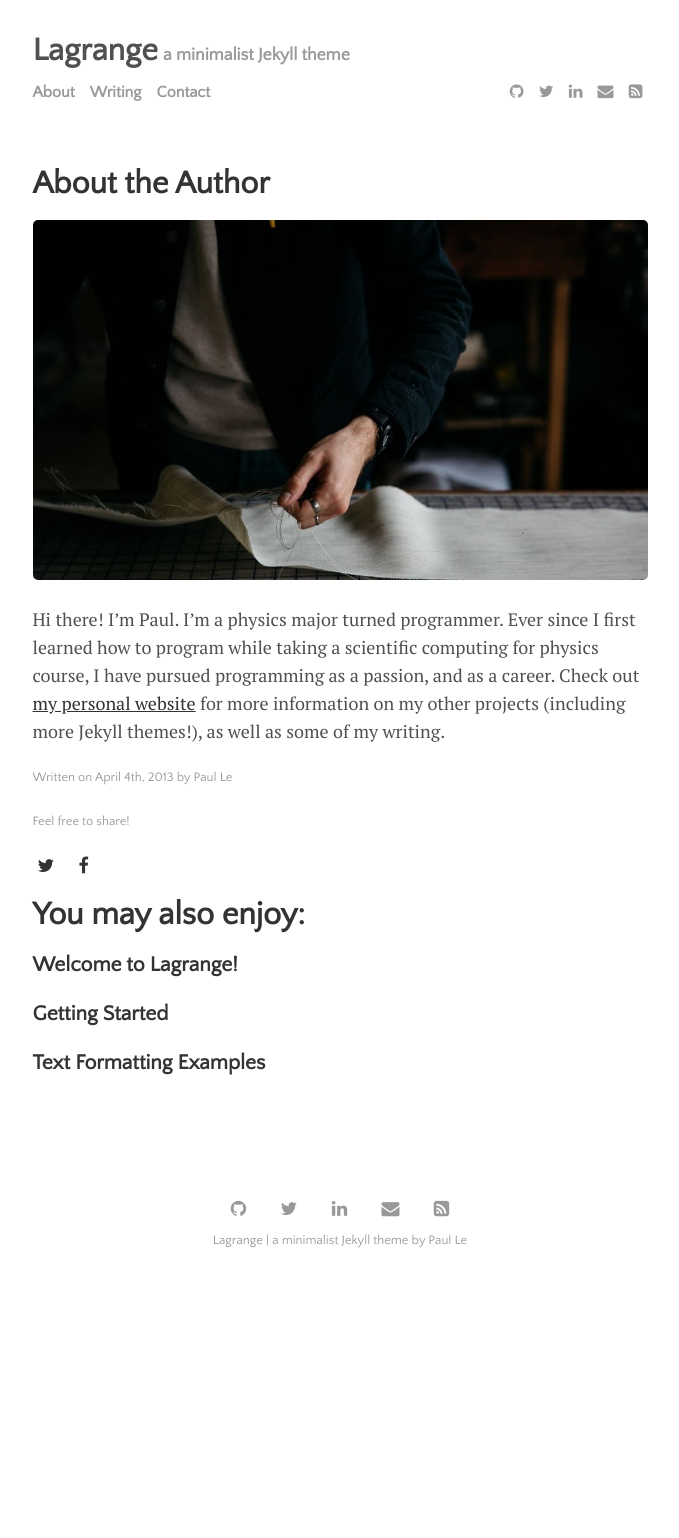
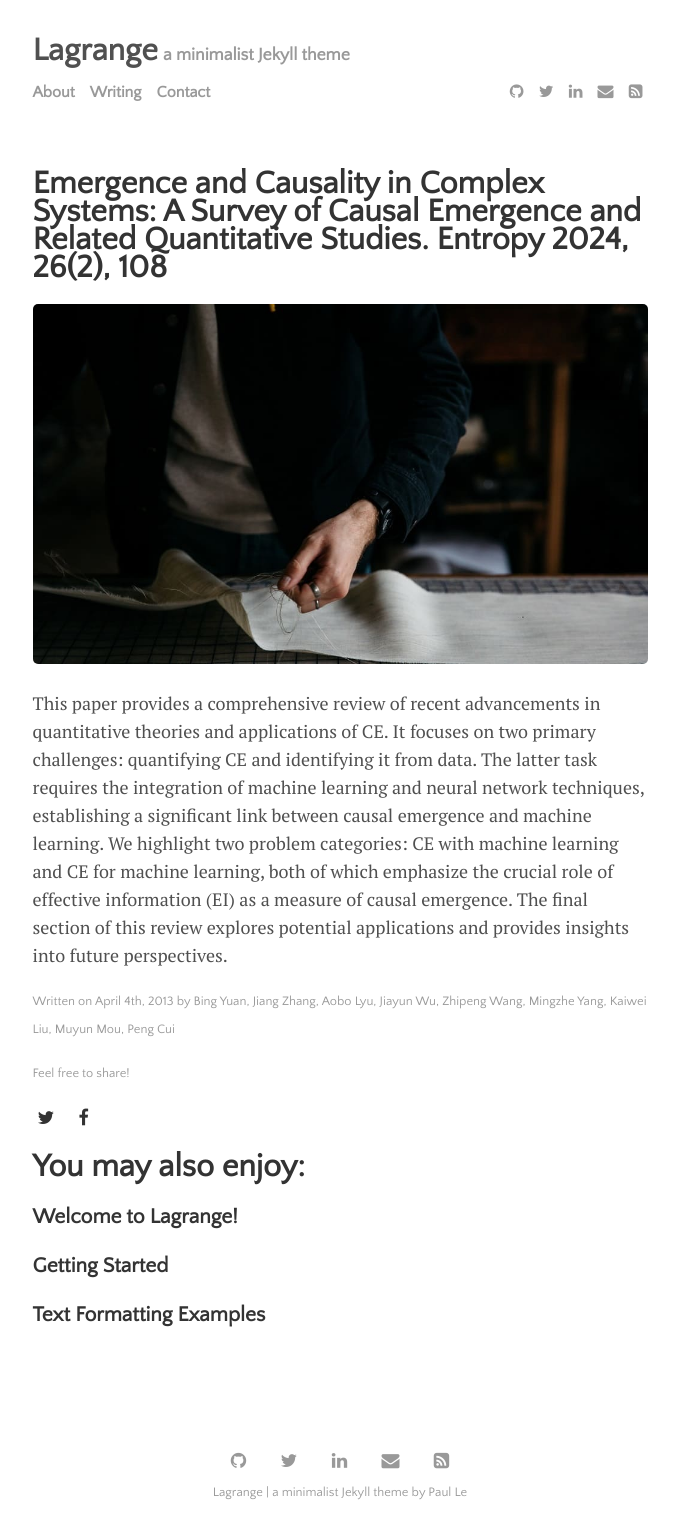
Before and after one commit to kilovoltage/kilovoltage.github.io, a Jekyll site: the page built from _posts/2013-04-04-about-the-author.md, in a window 1280 px wide. Shown: the whole page, without its empty margins (300-979 px from the left). Built offline with Jekyll 4.4.1, drawn with Linux system fonts in a browser that asks for light colours; before the commit the page ends 1286 px from its top, so only the background shows below that.

Commit message:
Update 2013-04-04-about-the-author.md

```diff
--- a/_posts/2013-04-04-about-the-author.md
+++ b/_posts/2013-04-04-about-the-author.md
@@ -1,10 +1,10 @@
 ---
 layout: post
-title: "About the Author"
-author: "Paul Le"
+title: "Emergence and Causality in Complex Systems: A Survey of Causal Emergence and Related Quantitative Studies. Entropy 2024, 26(2), 108"
+author: "Bing Yuan, Jiang Zhang, Aobo Lyu, Jiayun Wu, Zhipeng Wang, Mingzhe Yang, Kaiwei Liu, Muyun Mou, Peng Cui"
 categories: journal
 tags: [documentation,sample]
 image: cutting.jpg
 ---
 
-Hi there! I'm Paul. I’m a physics major turned programmer. Ever since I first learned how to program while taking a scientific computing for physics course, I have pursued programming as a passion, and as a career. Check out [my personal website](https://www.lenpaul.com/) for more information on my other projects (including more Jekyll themes!), as well as some of my writing.
+This paper provides a comprehensive review of recent advancements in quantitative theories and applications of CE. It focuses on two primary challenges: quantifying CE and identifying it from data. The latter task requires the integration of machine learning and neural network techniques, establishing a significant link between causal emergence and machine learning. We highlight two problem categories: CE with machine learning and CE for machine learning, both of which emphasize the crucial role of effective information (EI) as a measure of causal emergence. The final section of this review explores potential applications and provides insights into future perspectives.
```
